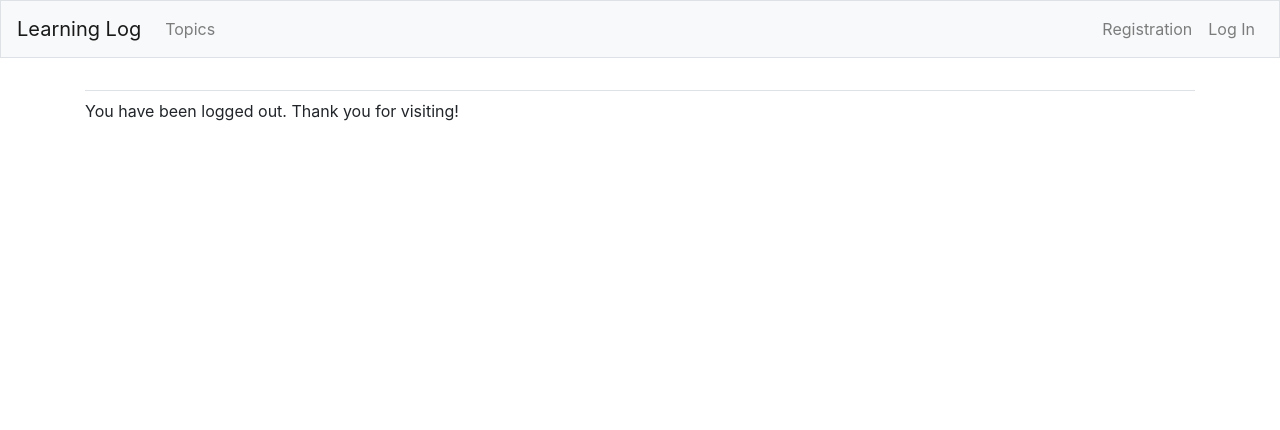
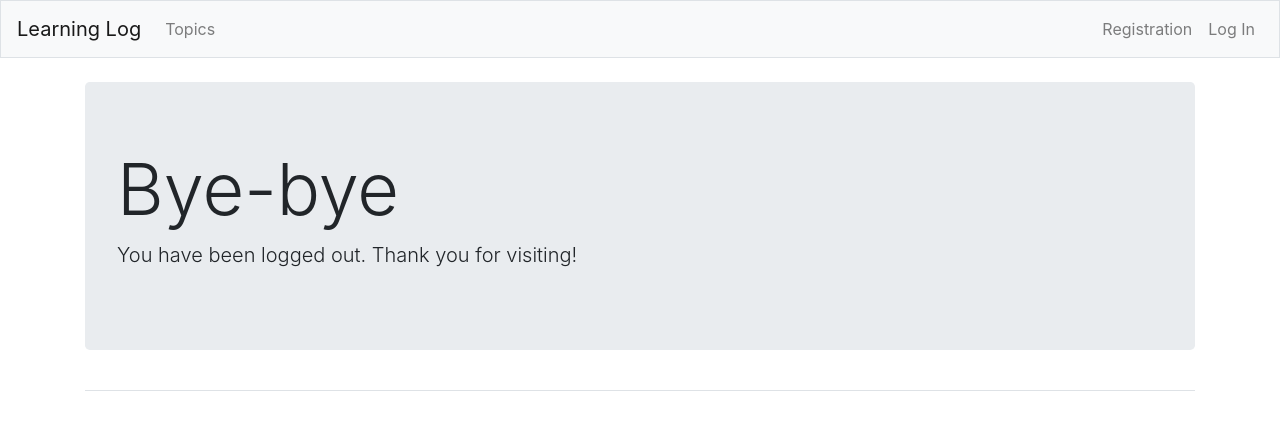
Before and after one commit to xmzboy/Django-Project, a Django app: a page that uses learning_log/users/templates/registration/logged_out.html in a window 1280 px wide. Shown: the top 430 px of the page. Run offline with Django 4.2, Linux system fonts and the light colour scheme; some libraries are stand-ins or nearby versions.

Commit message:
Update logged_out.html

```diff
--- a/learning_log/users/templates/registration/logged_out.html
+++ b/learning_log/users/templates/registration/logged_out.html
@@ -7,8 +7,12 @@
 </head>
 <body>
     {% extends 'learning_logs/base.html' %}
-    {% block content %}
-        <p>You have been logged out. Thank you for visiting!</p>
-    {% endblock content %}
+    {% load bootstrap4 %}
+    {% block page_header %}
+        <div class="jumbotron">
+            <h1 class="display-3">Bye-bye</h1>
+            <p class="lead">You have been logged out. Thank you for visiting!</p>
+        </div>
+    {% endblock page_header %}
 </body>
 </html>
```
